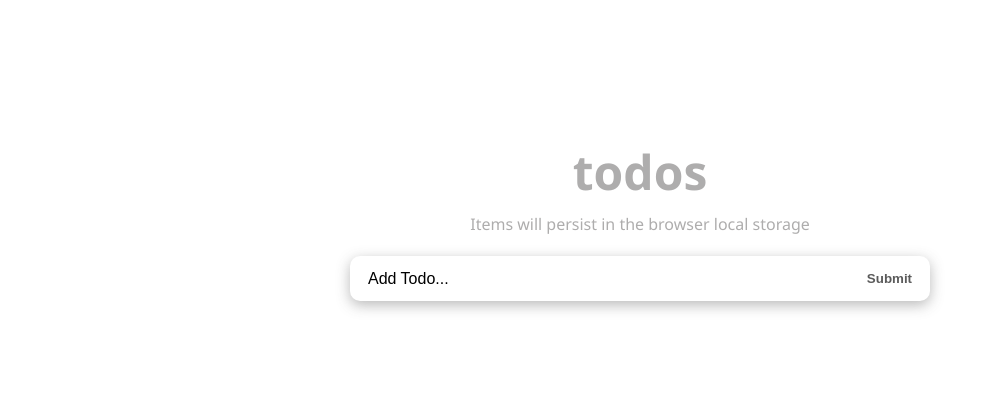
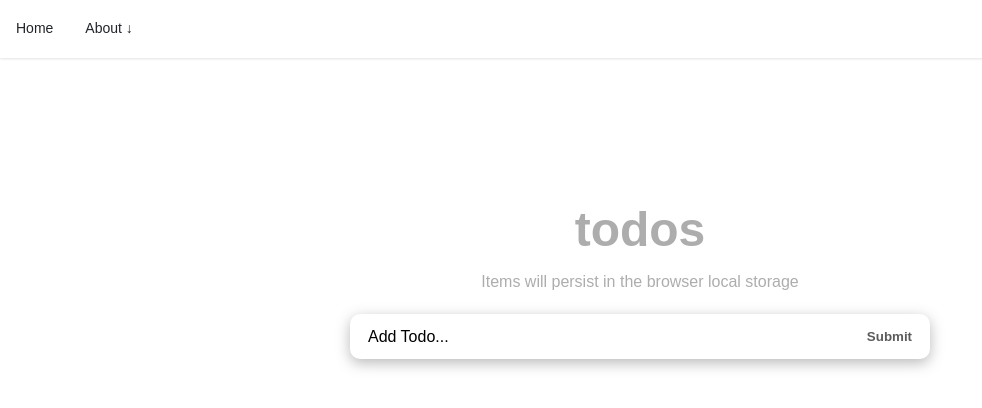
Before and after one commit to iamsjunaid/Todo-list-react, a React (Vite) app: page / in a window 1280 px wide. Shown: the top 408 px of the page, without its empty margins (0-982 px from the left). Built offline with nearby package versions, Linux system fonts and the light colour scheme.

Commit message:
add navbar

```diff
--- /dev/null
+++ b/src/components/Navbar.jsx
@@ -0,0 +1,30 @@
+import { useState, useRef } from 'react';
+import '@/styles/Navbar.module.css';
+import { useOnClickOutside } from './useOnClickOutside';
+
+const Navbar = () => {
+  const [dropdown, setDropdown] = useState(false);
+  const ref = useRef();
+
+  useOnClickOutside(ref, dropdown, () => setDropdown(false));
+
+  return (
+    <nav>
+      <ul>
+        <li>Home</li>
+        <li>
+          <button onClick={() => setDropdown((prev) => !prev)}>
+            About <span>&#8595;</span>
+          </button>
+          {dropdown && (
+            <ul>
+              <li>About Us</li>
+              <li>Contact</li>
+            </ul>
+          )}
+        </li>
+      </ul>
+    </nav>
+  );
+};
+export default Navbar;
--- /dev/null
+++ b/src/components/useOnClickOutside.js
@@ -0,0 +1,15 @@
+import { useEffect } from "react";
+export const useOnClickOutside = (ref, currentState, updater) => {
+  useEffect(() => {
+    const handler = (event) => {
+      if (currentState && ref.current && !ref.current.contains(event.target)) {
+        updater();
+      }
+    };
+    document.addEventListener("mousedown", handler);
+    return () => {
+      // Cleanup the event listener
+      document.removeEventListener("mousedown", handler);
+    };
+  }, [ref, currentState, updater]);
+};
--- a/src/main.jsx
+++ b/src/main.jsx
@@ -2,11 +2,13 @@ import React from 'react';
 import ReactDOM from 'react-dom/client';
 import '@/styles/app.css';
 import TodoApp from '@/components/TodoApp';
+import Navbar from './components/Navbar';
 
 const domContainer = document.getElementById('root');
 const root = ReactDOM.createRoot(domContainer);
 root.render(
   <React.StrictMode>
+    <Navbar />
     <TodoApp />
   </React.StrictMode>,
 );
--- /dev/null
+++ b/src/styles/Navbar.module.css
@@ -0,0 +1,54 @@
+* {
+  margin: 0;
+  padding: 0;
+  box-sizing: border-box;
+}
+
+body {
+  font-family: sans-serif;
+}
+
+nav {
+  height: 58px;
+}
+
+nav > ul {
+  display: flex;
+  align-items: center;
+  list-style: none;
+  margin: 0 auto;
+  height: 58px;
+  box-shadow: 0 1px 3px 0 rgba(0, 0, 0, 0.07), 0 1px 2px 0 rgba(0, 0, 0, 0.05);
+  color: #212529;
+}
+
+li {
+  position: relative;
+  font-size: 14px;
+  padding: 0.7rem 1rem;
+  cursor: pointer;
+}
+
+li button {
+  border: none;
+  color: inherit;
+  cursor: pointer;
+  font-size: inherit;
+  background-color: transparent;
+}
+
+li > ul {
+  position: absolute;
+  right: 0;
+  top: 46px;
+  left: auto;
+  box-shadow:
+    0 10px 15px -3px rgba(46, 41, 51, 0.08),
+    0 4px 6px -2px rgba(71, 63, 79, 0.16);
+  font-size: 0.875rem;
+  min-width: 10rem;
+  padding: 0.5rem 0;
+  list-style: none;
+  background-color: #fff;
+  border-radius: 0 0 4px 4px;
+}
```
